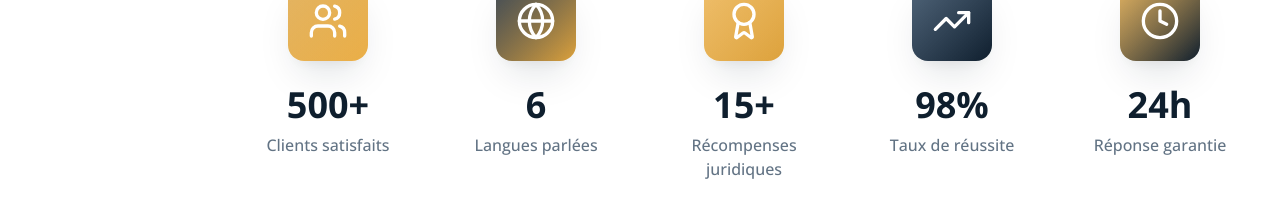
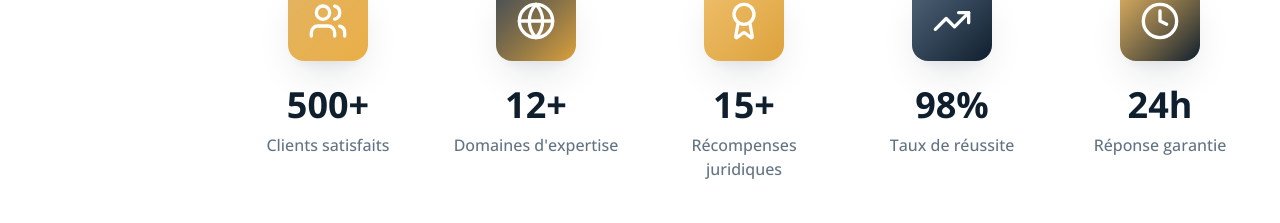
Before and after one commit to autopbh/pister-legal-solutions, a React (Vite) app: page / in a window 1280 px wide. Shown: the part 1249-1472 px from the top of the page. Built offline with nearby package versions, Linux system fonts and the light colour scheme.

Commit message:
Update language count text
Replace "6 languages spoken" with a different metric to avoid focusing on spoken languages.

```diff
--- a/src/components/sections/StatsSection.tsx
+++ b/src/components/sections/StatsSection.tsx
@@ -28,8 +28,8 @@ const StatsSection = () => {
     },
     {
       icon: Globe,
-      number: "6",
-      label: "Langues parlées",
+      number: "12+",
+      label: "Domaines d'expertise",
       suffix: "",
       color: "from-primary to-accent"
     },
```
